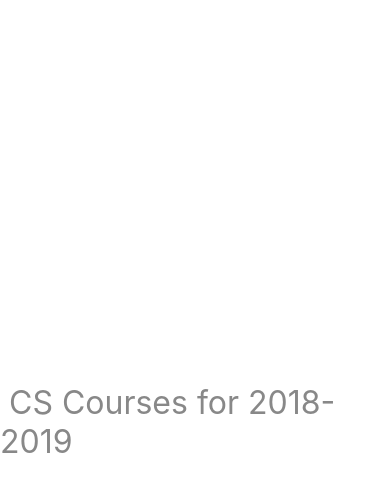
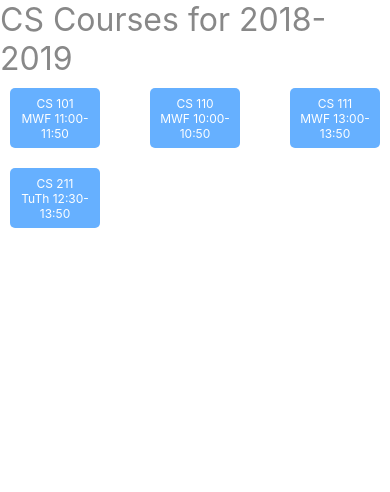
Before and after one commit to jessica-lei/Scheduler, a React Native app: screen / in a window 390 px wide. Shown: the top 492 px of the page. Built offline with nearby package versions, Linux system fonts and the light colour scheme.

Commit message:
course list

```diff
--- a/App.js
+++ b/App.js
@@ -1,15 +1,62 @@
 import React from 'react';
-import { StyleSheet, Text, View } from 'react-native';
+import { StyleSheet, Text, View, TouchableOpacity, SafeAreaView, ScrollView } from 'react-native';
+
+const Banner = ({title}) => (
+  <Text style={styles.bannerStyle}>{title}</Text>
+);
+
+const CourseList = ({courses}) => (
+  <ScrollView>
+    <View style={styles.courseList}>
+      {courses.map(course => <Course key={course.id} course={course} />)}
+    </View>
+  </ScrollView>
+);
+
+const getCourseNumber = course => (
+  course.id.slice(1)
+);
+
+const Course = ({course}) => (
+  <TouchableOpacity style={styles.courseButton}>
+    <Text style={styles.courseText}>
+      {`CS ${getCourseNumber(course)}\n${course.meets}`}
+    </Text>
+  </TouchableOpacity>
+)
 
 const schedule = {
-  title: "CS Courses for 2018-2019"
+  "title": "CS Courses for 2018-2019",
+  "courses": [
+    {
+      "id": "F101",
+      "title": "Computer Science: Concepts, Philosophy, and Connections",
+      "meets": "MWF 11:00-11:50"
+    },
+    {
+      "id": "F110",
+      "title": "Intro Programming for non-majors",
+      "meets": "MWF 10:00-10:50"
+    },
+    {
+      "id": "F111",
+      "title": "Fundamentals of Computer Programming I",
+      "meets": "MWF 13:00-13:50"
+    },
+    {"id": "F211",
+     "title": "Fundamentals of Computer Prgramming II",
+     "meets": "TuTh 12:30-13:50"
+    }
+  ]
+
 };
 
 const App = () => {
   return (
-    <View style={styles.container}>
-      <Text style={styles.bannerStyle}> {schedule.title}</Text>
-    </View>
+    <SafeAreaView style={styles.container}>
+      <Banner title={schedule.title} />
+      <CourseList courses={schedule.courses} />
+    </SafeAreaView>
   );
 }
 
@@ -18,11 +65,35 @@ const styles = StyleSheet.create({
     flex: 1,
     alignItems: 'center',
     justifyContent: 'center',
- },
- bannerStyle: {
-   color: '#888',
-   fontSize: 32,
- }
+  },
+  bannerStyle: {
+    color: '#888',
+    fontSize: 32,
+  },
+  courseList: {
+    flex: 1,
+    flexDirection: 'row',
+    flexWrap: 'wrap',
+    alignItems: 'center',
+    justifyContent: 'space-between'
+  },
+  courseButton: {
+    flex: 1,
+    borderRadius: 5,
+    justifyContent: 'center',
+    alignItems: 'center',
+    margin: 10,
+    height: 60,
+    padding: 10,
+    minWidth: 90,
+    maxWidth: 90,
+    backgroundColor: '#66b0ff'
+  },
+  courseText: {
+    color: '#fff',
+    fontSize: 12,
+    textAlign: 'center'
+  }
 });
 
 export default App;
```
